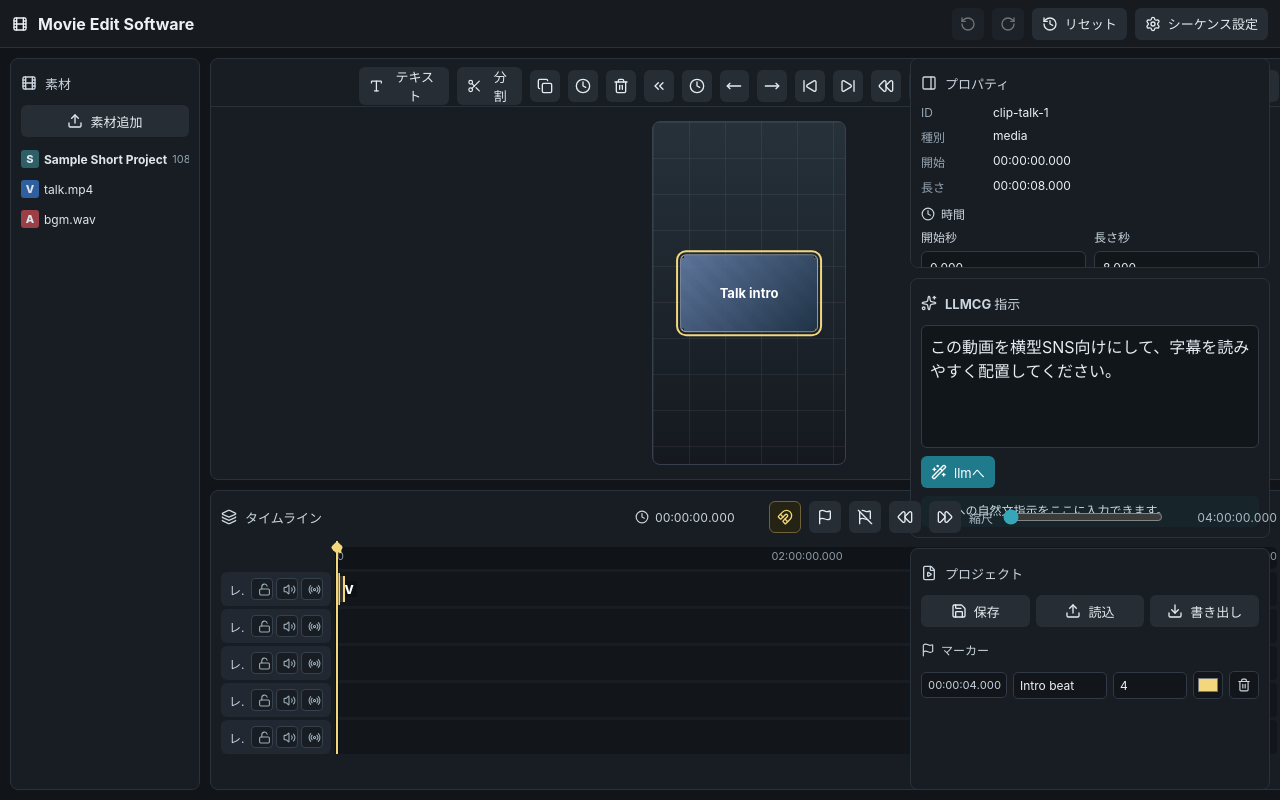
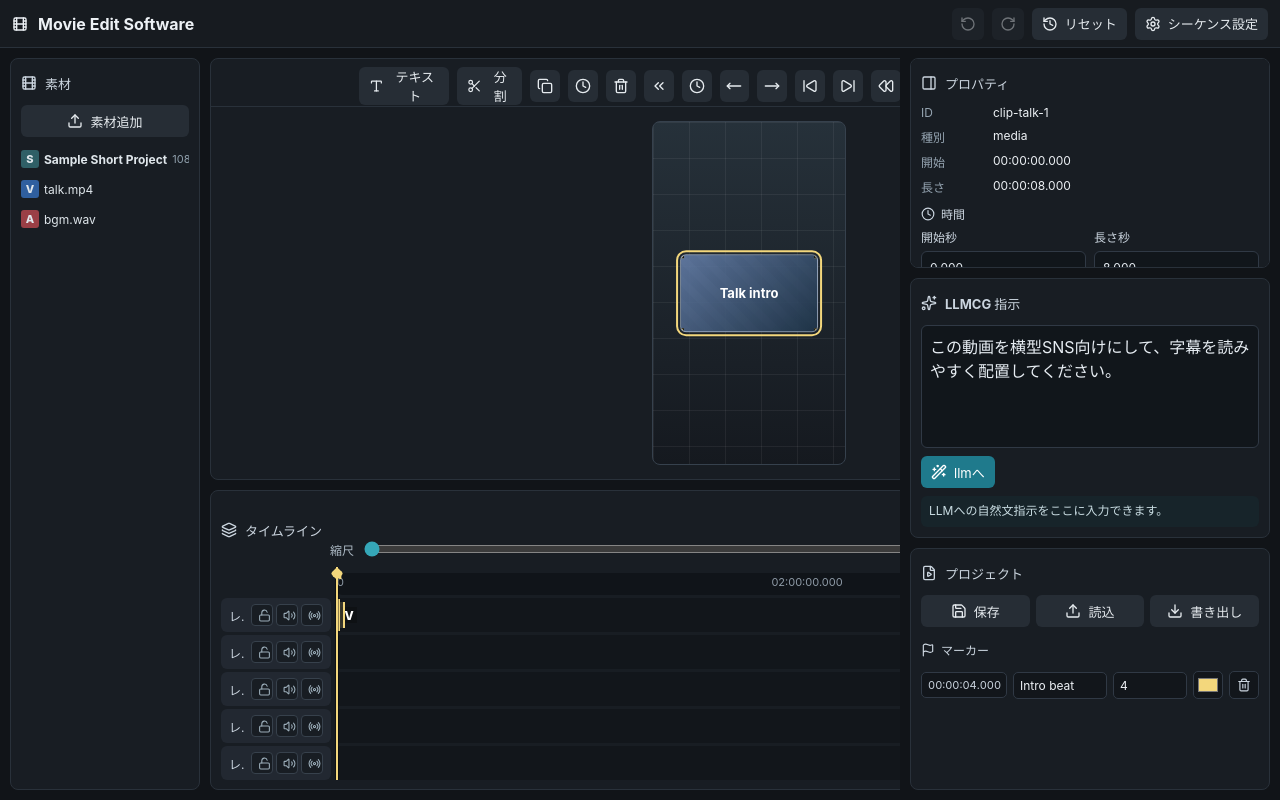
Before and after one commit to hashimoto24680/movie-edit-software, a React (Vite) app: page / in a window 1280 px wide. Built offline with nearby package versions, Linux system fonts and the light colour scheme.

Commit message:
Keep timeline controls inside panel

```diff
--- a/src/styles.css
+++ b/src/styles.css
@@ -116,12 +116,15 @@ button {
 }
 
 .center-stack {
+  position: relative;
+  z-index: 1;
   grid-template-rows: minmax(280px, 1fr) 300px;
+  overflow: hidden;
 }
 
 .right-stack {
   position: relative;
-  z-index: 2;
+  z-index: 20;
   grid-template-rows: 210px 260px minmax(0, 1fr);
 }
 
@@ -519,6 +522,7 @@ input[type="range"] {
   --track-label-width: 110px;
   --track-gap: 6px;
   --timeline-lane-offset: calc(var(--track-label-width) + var(--track-gap));
+  position: relative;
   padding: 10px;
   min-width: 0;
   overflow: hidden;
@@ -528,9 +532,11 @@ input[type="range"] {
   position: relative;
   z-index: 3;
   display: flex;
+  flex-wrap: wrap;
   align-items: center;
   justify-content: space-between;
   gap: 8px;
+  min-width: 0;
 }
 
 .timeline-headline .panel-title,
@@ -545,11 +551,15 @@ input[type="range"] {
 }
 
 .timeline-controls {
+  flex: 1 1 520px;
   display: flex;
   flex-wrap: wrap;
   justify-content: flex-end;
   align-items: center;
   gap: 8px;
+  row-gap: 6px;
+  min-width: 0;
+  max-width: 100%;
 }
 
 .timeline-time {
@@ -568,12 +578,19 @@ input[type="range"] {
 }
 
 .timeline-zoom {
+  flex: 1 0 100%;
   display: grid;
-  grid-template-columns: auto 160px 108px;
+  grid-template-columns: auto minmax(120px, 1fr) minmax(90px, 108px);
   align-items: center;
   gap: 8px;
+  min-width: 0;
+  max-width: 100%;
   color: #aebbc6;
   font-size: 12px;
+}
+
+.timeline-zoom input {
+  min-width: 0;
 }
 
 .timeline-zoom span:last-child {
```
